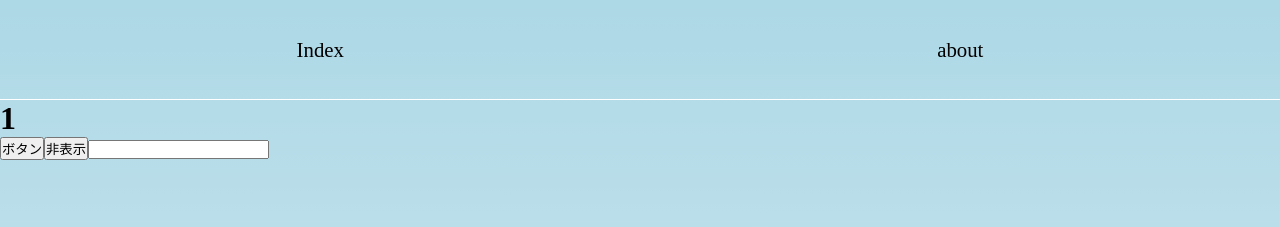
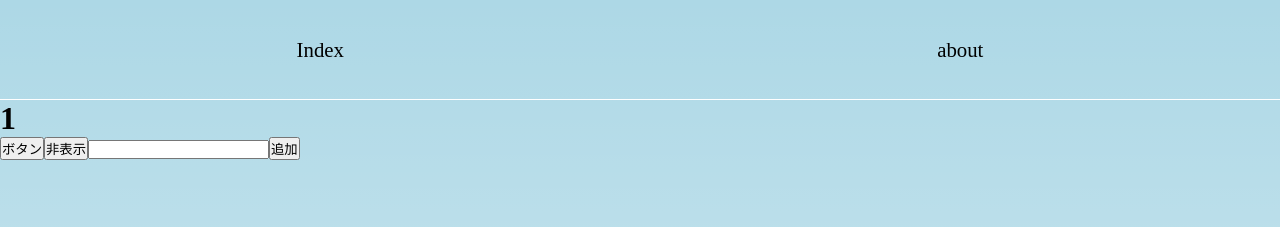
Before and after one commit to aoi-0358/study-react, a Next.js app: page / in a window 1280 px wide. Shown: the top 227 px of the page. Built offline with nearby package versions, Linux system fonts and the light colour scheme.

Commit message:
✨useStateで配列を扱ってみたスプレッド構文

```diff
--- a/src/pages/index.jsx
+++ b/src/pages/index.jsx
@@ -15,6 +15,8 @@
   const [count, setCount] = useState(1);
   const [text, setText] = useState("");
   const [isShow, setIsShow] = useState(true);
+  const [array, setArray] = useState([]);
+
 
   const handleClick = useCallback(() => {
     console.log(count);
@@ -34,6 +36,16 @@
     }
     setText(e.target.value.trim())
   }, []);
+
+  const handleAdd =useCallback(() => {
+    setArray((prevArray) => {
+      if(prevArray.some(item => item === text)) {
+        alert("同じ要素がすでに存在しています");
+        return prevArray;
+      }
+       return [...prevArray, text];
+    });
+  }, [text]);
 
    useEffect(() => {
     document.body.style.backgroundColor = "lightblue";
@@ -63,6 +75,16 @@
       value={text}
       onChange={handleChange} />
 
+
+      <button onClick={handleAdd}>追加</button>
+      <ul>
+        {array.map(item => {
+          return(
+            <li key={item}>{item}</li>
+          )
+        }) }
+      </ul>
+
       <main className={styles.main}>
         <div className={styles.description}>
           <Headline
```
